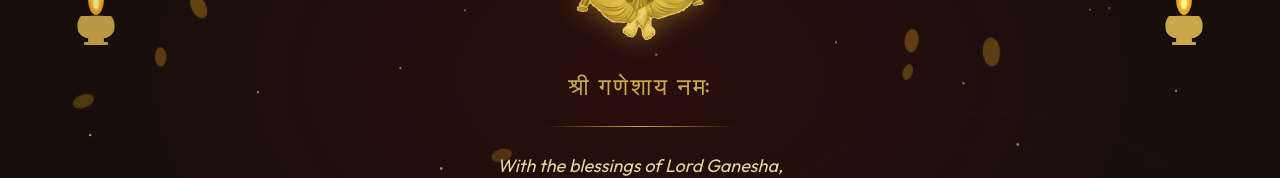
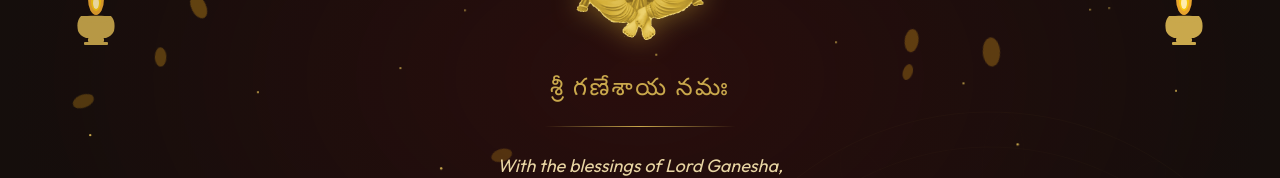
Before and after one commit to gmkrishna2005/wedding-invitation-website-using-AI, a Next.js app: page / in a window 1280 px wide. Shown: the part 323-501 px from the top of the page. Built offline with nearby package versions, Linux system fonts and the light colour scheme.

Commit message:
Update greeting text in WelcomeScreen component

```diff
--- a/src/components/WelcomeScreen.tsx
+++ b/src/components/WelcomeScreen.tsx
@@ -146,7 +146,7 @@ export default function WelcomeScreen({ onComplete }: { onComplete: () => void }
             transition={{ duration: 1, delay: 0.5 }}
             className="mt-6 text-xl md:text-2xl font-[var(--font-serif)] text-[var(--color-gold)] tracking-widest z-10"
           >
-            श्री गणेशाय नमः
+            శ్రీ గణేశాయ నమః
           </motion.p>
 
           {/* Divider */}
```
